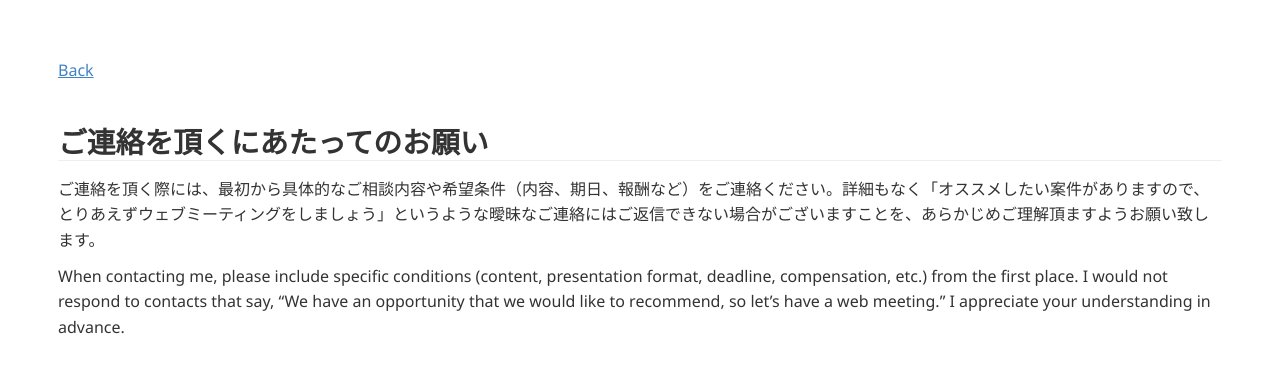
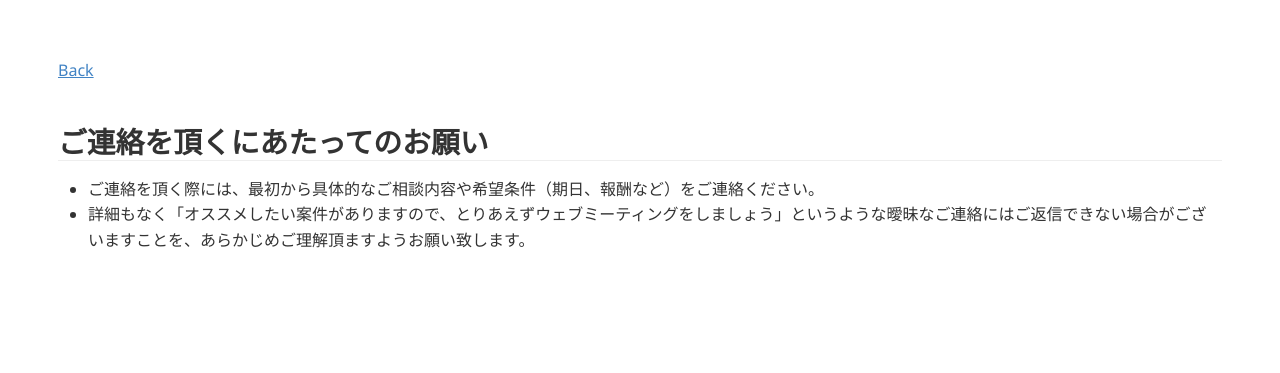
Before and after one commit to tnitoh/tnitoh.github.io, a Jekyll site: the page built from contact_note.md, in a window 1280 px wide. Shown: the top 373 px of the page. Built offline with Jekyll 4.4.1, drawn with Linux system fonts in a browser that asks for light colours; Markdown is read by kramdown in place of the engine named in the settings.

Commit message:
Update contact_note.md

```diff
--- a/contact_note.md
+++ b/contact_note.md
@@ -7,6 +7,9 @@ title: Website of Toshihide Itoh
 
 ## ご連絡を頂くにあたってのお願い
 
-ご連絡を頂く際には、最初から具体的なご相談内容や希望条件（内容、期日、報酬など）をご連絡ください。詳細もなく「オススメしたい案件がありますので、とりあえずウェブミーティングをしましょう」というような曖昧なご連絡にはご返信できない場合がございますことを、あらかじめご理解頂ますようお願い致します。
+- ご連絡を頂く際には、最初から具体的なご相談内容や希望条件（期日、報酬など）をご連絡ください。
+- 詳細もなく「オススメしたい案件がありますので、とりあえずウェブミーティングをしましょう」というような曖昧なご連絡にはご返信できない場合がございますことを、あらかじめご理解頂ますようお願い致します。
 
+<!--
 When contacting me, please include specific conditions (content, presentation format, deadline, compensation, etc.) from the first place. I would not respond to contacts that say, "We have an opportunity that we would like to recommend, so let's have a web meeting." I appreciate your understanding in advance.
+-->
```
